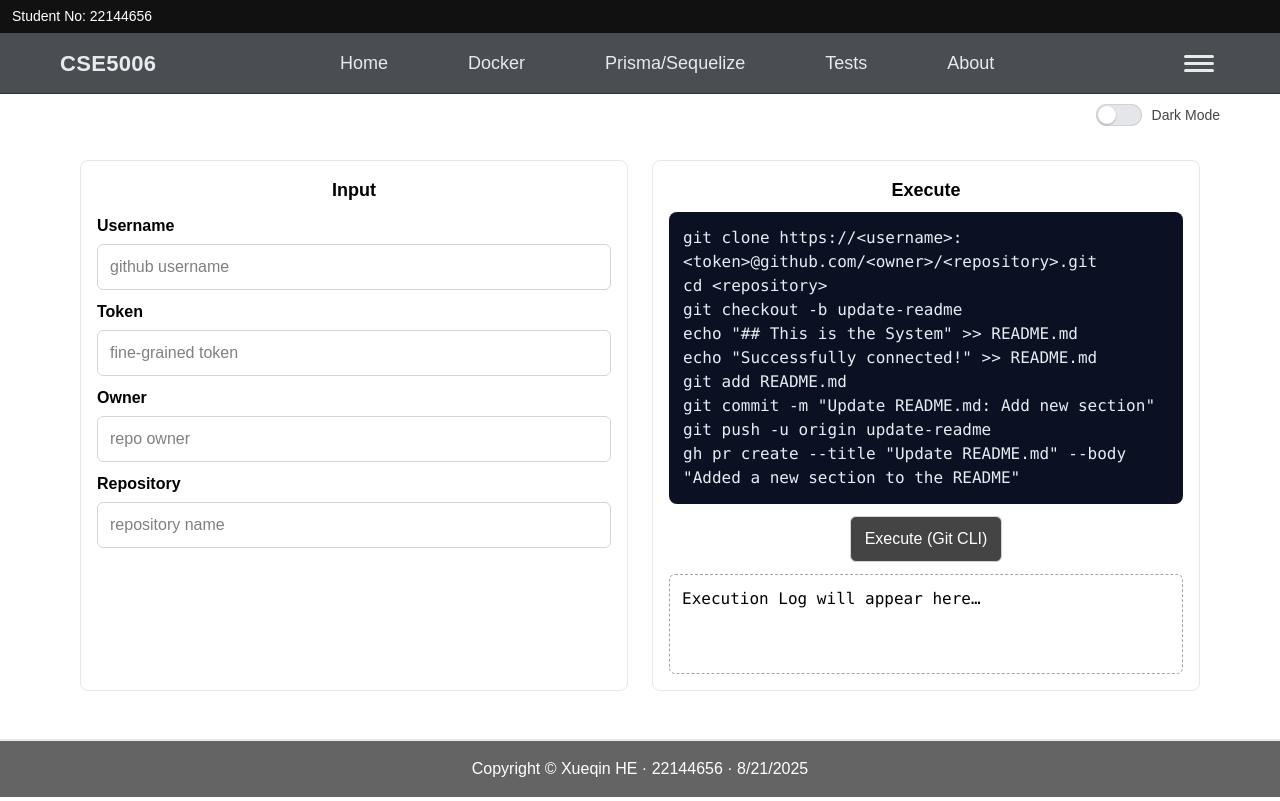
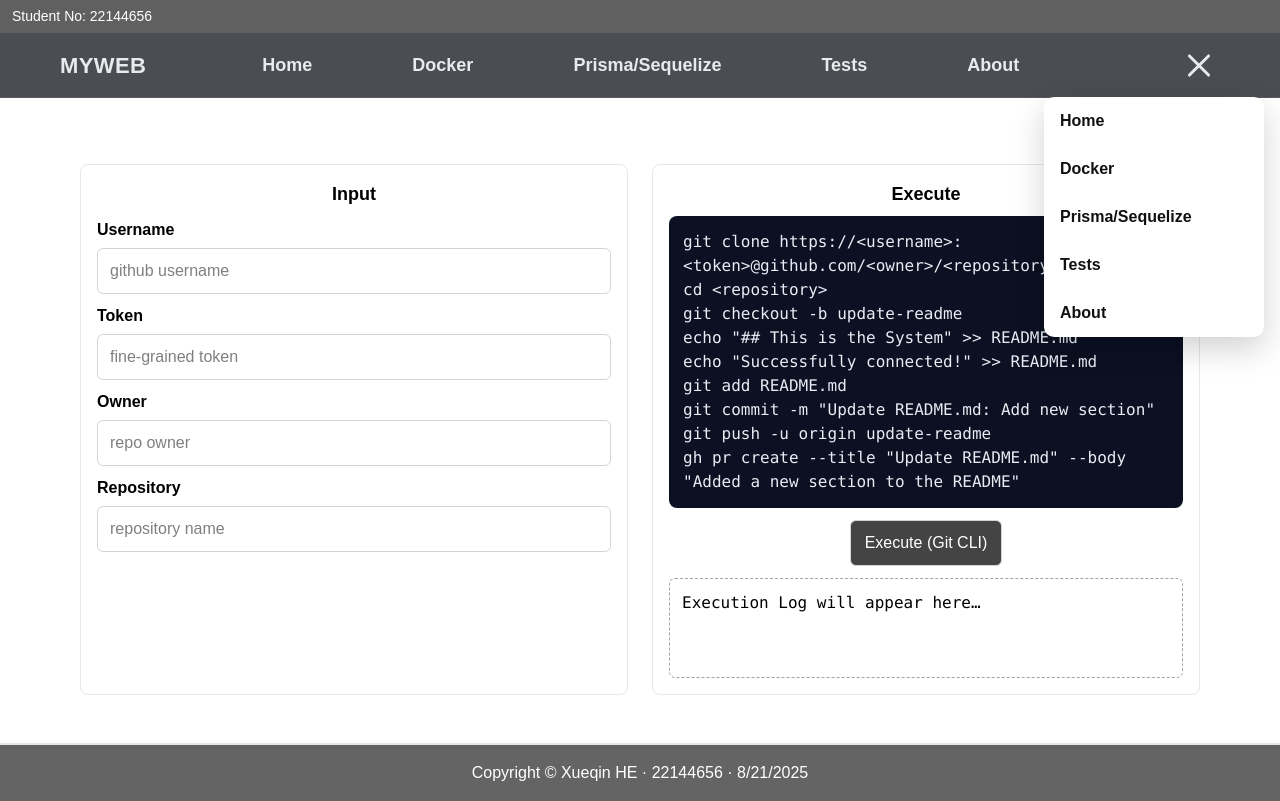
Before and after one commit to Xueqin17/myweb, a Next.js app: page / in a window 1280 px wide. Both pictures are taken after a click on the button "Open menu". Built offline with nearby package versions, Linux system fonts and the light colour scheme.

Commit message:
Optimize HeaderNavbar and Hamburger

```diff
--- a/app/Components/HeaderNav/Brand.tsx
+++ b/app/Components/HeaderNav/Brand.tsx
@@ -2,5 +2,5 @@ import styles from './HeaderNav.module.css';
 
 /** Left title, after click return to homepage */
 export default function Brand() {
-  return <a className={styles.brand} href="/(assignment)">CSE5006</a>;
+  return <a className={styles.brand} href="/(assignment)">MYWEB</a>;
 }
--- a/app/Components/HeaderNav/Hamburger.tsx
+++ b/app/Components/HeaderNav/Hamburger.tsx
@@ -1,25 +1,22 @@
 'use client';
 
-import React from 'react';
 import styles from './HeaderNav.module.css';
 
-/**
- The aria- attribute enhances accessibility
- for screen readers/keyboard navigation.
- */
-export default function Hamburger({ open, setOpen }:{
+type Props = {
   open: boolean;
   setOpen: (v: boolean) => void;
-}) {
+};
+
+export default function Hamburger({ open, setOpen }: Props) {
   return (
     <button
-      className={`${styles.hamburger} ${open ? styles.active : ''}`}
+      aria-label={open ? 'Close menu' : 'Open menu'}
+      className={`${styles.burger} ${open ? styles.open : ''}`}
       onClick={() => setOpen(!open)}
-      aria-label="Menu"
-      aria-expanded={open}
-      aria-controls="main-menu"
     >
-      <span /><span /><span />
+      <span />
+      <span />
+      <span />
     </button>
   );
 }
--- a/app/Components/HeaderNav/HeaderNav.module.css
+++ b/app/Components/HeaderNav/HeaderNav.module.css
@@ -1,20 +1,23 @@
 
-.nav {
+.header {
+  position: sticky;
+  top: 0;
+  z-index: 50;
   background: var(--nav-bg, #4a4d52);
   color: var(--nav-fg, #e8eaed);
-  border-bottom: 1px solid #2e3136;
+  border-bottom: 1px solid rgba(255,255,255,.08);
 }
 
-
+/* Internal container */
 .inner {
   max-width: 1200px;
   margin: 0 auto;
   padding: 0 20px;
+  min-height: 64px;
 
   display: flex;
   align-items: center;
   justify-content: space-between;
-  min-height: 60px;
   gap: 16px;
 }
 
@@ -22,53 +25,101 @@
 .brand {
   color: inherit;
   text-decoration: none;
-  font-weight: 700;
+  font-weight: 800;
   font-size: 22px;
-  letter-spacing: .3px;
+  letter-spacing: .4px;
+  margin-right: 100px;
 }
 
-
-.menu {
-  display: flex;
+/* The horizontal menu on the desktop (displayed when width is >= 900px) */
+.tabs {
+  display: none;
   align-items: center;
-  gap: 80px;
-  list-style: none;
-  margin: 0;
-  padding: 0;
+  gap: 100px;
 }
-
-/* Link style */
 .link {
   color: inherit;
   text-decoration: none;
   font-size: 18px;
+  font-weight: 600;
 }
-.link:hover {
-  text-decoration: underline;
+.link:hover { text-decoration: underline; }
+@media (min-width: 900px) {
+  .tabs { display: flex; }
 }
 
-
-.hamburger {
+/* Hamburger button */
+.burger {
+  margin-left: auto; /* Let it move to the right */
   width: 42px;
   height: 30px;
   position: relative;
   border: none;
   background: transparent;
   cursor: pointer;
+
+  /*Small screen display, hidden desktop (use .tabs for the desktop) */
+  display: inline-flex;
+  align-items: center;
+  justify-content: center;
 }
-.hamburger span {
+@media (min-width: 900px) {
+  .tabs { display: flex; }
+}
+
+/* Three lines*/
+.burger span {
   position: absolute;
   left: 6px; right: 6px;
   height: 3px;
-  background: currentColor;
+  background: currentColor; /* Use current word color */
   border-radius: 2px;
-  transition: transform .2s ease, opacity .2s ease;
+  transition: transform .2s ease, opacity .18s ease, top .2s ease;
 }
-.hamburger span:nth-child(1){ top: 7px; }
-.hamburger span:nth-child(2){ top: 14px; }
-.hamburger span:nth-child(3){ top: 21px; }
+.burger span:nth-child(1){ top: 7px; }
+.burger span:nth-child(2){ top: 14px; }
+.burger span:nth-child(3){ top: 21px; }
 
-/* When the screen is small, the menu is hidden and only the hamburger icon is displayed*/
-@media (max-width: 900px){
-  .menu { display: none; }
+/* When opened, it becomes X  */
+.open span:nth-child(1) { top: 14px; transform: rotate(45deg); }
+.open span:nth-child(2) { opacity: 0; }
+.open span:nth-child(3) { top: 14px; transform: rotate(-45deg); }
+
+
+/*Tot drop-down menu */
+.menu {
+  position: absolute;
+  right: 16px;
+  top: 64px;             /* Right next to the bottom of the navigation bar */
+  min-width: 220px;
+  background: #ffffff;
+  color: #333;
+  border-radius: 10px;
+  box-shadow: 0 12px 32px rgba(0,0,0,.18);
+  overflow: hidden;
+
+  opacity: 0;
+  transform: translateY(-8px);
+  pointer-events: none;
+  transition: opacity .18s ease, transform .18s ease;
+  z-index: 60;
 }
+.menuOpen {
+  opacity: 1;
+  transform: translateY(0);
+  pointer-events: auto;
+}
+.menuItem { list-style: none; }
+.menuItem a {
+  display: block;
+  padding: 12px 16px;
+  color: #111;
+  text-decoration: none;
+  font-weight: 600;
+}
+.menuItem a:hover { background: #f5f6f8; }
+
+
+@media (max-width: 899.98px){
+  .tabs { display: none; }
+}
--- a/app/Components/HeaderNav/MenuTabs.tsx
+++ b/app/Components/HeaderNav/MenuTabs.tsx
@@ -1,49 +1,28 @@
-'use client';
+import Link from 'next/link';
+import styles from './HeaderNav.module.css';
 
-import styles from './HeaderNav.module.css';
-import { useEffect, useState } from 'react';
-
-// Menu configuration
-const TABS: Array<[string, string]> = [
-  ['/', 'Home'],          // Homepage
+export const TABS: Array<[string, string]> = [
+  ['/', 'Home'],
   ['/docker', 'Docker'],
   ['/prisma', 'Prisma/Sequelize'],
   ['/tests', 'Tests'],
   ['/about', 'About'],
 ];
-export default function MenuTabs({ open, setOpen }:{
-  open: boolean;
-  setOpen: (v: boolean) => void;
+
+export default function MenuTabs({
+  variant = 'desktop',
+  onNavigate,
+}: {
+  variant?: 'desktop' | 'mobile';
+  onNavigate?: () => void;
 }) {
-  // Highlighted menu (recovery from cookie)
-  const [active, setActive] = useState('/(assignment)');
-
-  useEffect(() => {
-    // Read cookie：activeTab=/xxx
-    const m = document.cookie.match(/activeTab=([^;]+)/);
-    if (m) setActive(decodeURIComponent(m[1]));
-  }, []);
-
-  // Click the menu: Highlight + Write cookie + Close mobile menu
-  const onClick = (href: string) => {
-    setActive(href);
-    document.cookie = `activeTab=${encodeURIComponent(href)}; path=/; max-age=2592000`;
-    setOpen(false);
-  };
-
   return (
-    <ul className={`${styles.menu} ${open ? styles.open : ''}`} id="main-menu">
+    <nav className={variant === 'desktop' ? styles.tabs : styles.menuMobile}>
       {TABS.map(([href, label]) => (
-        <li key={href}>
-          <a
-            href={href}
-            className={active === href ? styles.activeLink : undefined}
-            onClick={() => onClick(href)}
-          >
-            {label}
-          </a>
-        </li>
+        <Link key={href} href={href} className={styles.tabLink} onClick={onNavigate}>
+          {label}
+        </Link>
       ))}
-    </ul>
+    </nav>
   );
 }
--- a/app/Components/HeaderNav/index.tsx
+++ b/app/Components/HeaderNav/index.tsx
@@ -1,12 +1,9 @@
 'use client';
 
-import styles from './HeaderNav.module.css';
-import Brand from './Brand';
-import MenuTabs from './MenuTabs';
-import Actions from './Actions';
-import Hamburger from './Hamburger';
 import { useState } from 'react';
 import Link from 'next/link';
+import styles from './HeaderNav.module.css';
+import Hamburger from './Hamburger';
 
 const TABS: Array<[string, string]> = [
   ['/', 'Home'],
@@ -16,28 +13,37 @@ const TABS: Array<[string, string]> = [
   ['/about', 'About'],
 ];
 
+export default function HeaderNav() {
+  const [open, setOpen] = useState(false);
 
-export default function HeaderNav() {
   return (
-    <nav className={styles.nav}>
+    <header className={styles.header}>
+      <div className={styles.inner}>
+        <div className={styles.brand}>MYWEB</div>
 
-      <div className={styles.inner}>
-        <Link href="/" className={styles.brand}>CSE5006</Link>
+        {/* Desktop navigation */}
+        <nav className={styles.tabs}>
+          {TABS.map(([href, text]) => (
+            <Link key={href} href={href} className={styles.link}>
+              {text}
+            </Link>
+          ))}
+        </nav>
 
-        <ul className={styles.menu} role="menubar" aria-label="Main Navigation">
-          {TABS.map(([href, label]) => (
-            <li key={href} role="none">
-              <Link role="menuitem" href={href} className={styles.link}>
-                {label}
-              </Link>
-            </li>
-          ))}
-        </ul>
+        {/* The hamburger button on the upper right corner */}
+        <Hamburger open={open} setOpen={setOpen} />
+      </div>
 
-        <button className={styles.hamburger} aria-label="Menu">
-          <span /><span /><span />
-        </button>
-      </div>
-    </nav>
+      {/* Drop-down menu */}
+      <ul className={`${styles.menu} ${open ? styles.menuOpen : ''}`}>
+        {TABS.map(([href, text]) => (
+          <li key={href} className={styles.menuItem}>
+            <Link href={href} onClick={() => setOpen(false)}>
+              {text}
+            </Link>
+          </li>
+        ))}
+      </ul>
+    </header>
   );
 }
--- a/app/Components/StudentBar/StudentBar.module.css
+++ b/app/Components/StudentBar/StudentBar.module.css
@@ -2,7 +2,7 @@
   position: sticky;  /* Keep staying close to the top when scrolling downward */
   top: 0;
   z-index: 1000;
-  background: #111;
+  background: #606060;
   color: #fff;
   padding: 6px 12px;
   font-size: 14px;
```
